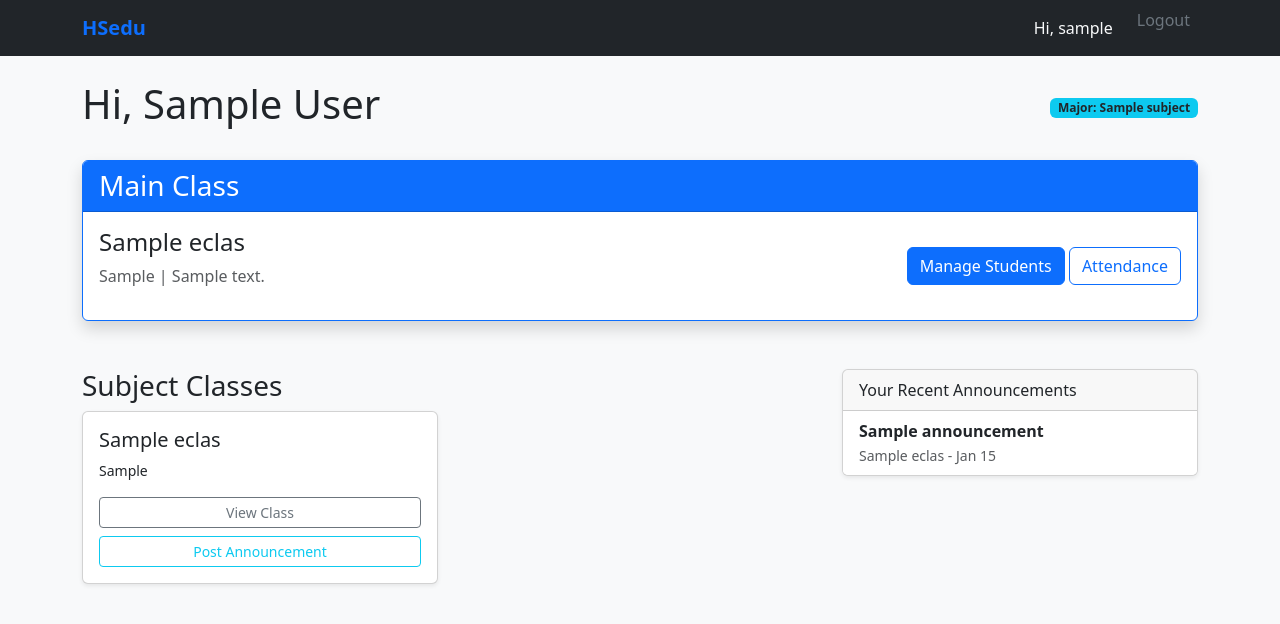
After one commit to DungHandsome/HSedu, a Django app: page /teacher/ in a window 1280 px wide. The commit adds this page. Shown: the top 624 px of the page. Run offline with Django 4.2, Linux system fonts and the light colour scheme; a user stored in the database is signed in; tables that the repository leaves empty hold one stand-in row (values such as "Sample post").

Commit message:
add Teacher Dashboard

```diff
--- a/index/models.py
+++ b/index/models.py
@@ -103,7 +103,7 @@ class Exercise(models.Model):
 class Question(models.Model):
     type = models.BooleanField(default=False, help_text="True = Multiple Choice, False = Short Answer")
     exercise = models.ForeignKey(Exercise, on_delete=models.CASCADE, related_name='questions')
-    questions = models.TextField()
+    description = models.TextField()
     answer = models.CharField(max_length=255)
 
     def __str__(self):
--- a/index/urls.py
+++ b/index/urls.py
@@ -5,6 +5,7 @@ from . import views
 urlpatterns = [
     path('', views.dashboard_dispatch, name='dashboard_dispatch'),
     path('student/', views.student_dashboard, name='student_dashboard'),
+    path('teacher/', views.teacher_dashboard, name='teacher_dashboard'),
     path('signup', views.signup_view, name='signup'),
     path('login', views.CustomLoginView.as_view(), name='login'),
     path('logout', auth_views.LogoutView.as_view(), name='logout'),
--- a/index/views.py
+++ b/index/views.py
@@ -44,15 +44,14 @@ class CustomLoginView(LoginView):
 @login_required
 def dashboard_dispatch(request):
     if request.user.is_teacher:
-        #return redirect('teacher_dashboard')
-        pass
+        return redirect('teacher_dashboard')
     else:
         return redirect('student_dashboard')
 
 @login_required
 def student_dashboard(request):
     if request.user.is_teacher:
-        pass
+        return redirect('teacher_dashboard')
 
     # 1. Get the current user
     student_obj = get_object_or_404(Student, user=request.user)
@@ -71,6 +70,35 @@ def student_dashboard(request):
 
     return render(request, 'student/student_dashboard.html', context)
 
+@login_required
+def teacher_dashboard(request):
+    if not request.user.is_teacher:
+        return redirect('student_dashboard')
+
+    # 1. Get Teacher Profile
+    teacher_profile = get_object_or_404(Teacher, user=request.user)
+
+    # 2. Find the class where they are the "Main Teacher" (Homeroom)
+    # Using the related_name='main_teacher' from EClass model
+    main_class = EClass.objects.filter(main_teacher=teacher_profile).first()
+
+    # 3. Get all classes they teach (Subject Classes)
+    # Using the related_name='teachers' from Teacher.classes field
+    all_taught_classes = teacher_profile.classes.all()
+
+    # 4. Get recent announcements they've posted
+    my_announcements = Announcement.objects.filter(teacher=request.user)[:5]
+
+    context = {
+        'teacher_profile': teacher_profile,
+        'main_class': main_class,
+        'all_taught_classes': all_taught_classes,
+        'my_announcements': my_announcements,
+    }
+
+    return render(request, 'teacher/teacher_dashboard.html', context)
+
+
 # Announcement Upload View (for teachers)
 @login_required
 def create_announcement(request, eclass_id):
@@ -86,7 +114,7 @@ def create_announcement(request, eclass_id):
             announcement.save()
 
             # Manually process the files
-            # 'files' must match the 'name' attribute in your HTML
+            # 'files' must match the 'name' attribute in HTML
             files = request.FILES.getlist('files')
             for f in files:
                 AnnouncementFile.objects.create(
--- a/templates/auth/password-reset-confirm.html
+++ b/templates/auth/password-reset-confirm.html
@@ -1,7 +1,7 @@
 {% extends 'base.html' %}
-
+{% block title %}Reset Password{% endblock %}
 {% block content %}
-<div class="mt-5">
+<div class="container mt-5">
     <div class="row justify-content-center">
         <div class="col-md-6">
             <div class="card shadow">
--- a/templates/auth/password-reset-haveemailed.html
+++ b/templates/auth/password-reset-haveemailed.html
@@ -1,7 +1,7 @@
 {% extends 'base.html' %}
-
+{% block title %}Reset Password{% endblock %}
 {% block content %}
-<div class="mt-5 text-center">
+<div class="container mt-5 text-center">
     <h2>Check your inbox</h2>
     <p>We’ve emailed you instructions for setting your password. You should receive them shortly.</p>
     <p>If you don’t receive an email, please make sure you’ve entered the address you registered with, and check your spam folder.</p>
--- a/templates/auth/password-reset-success.html
+++ b/templates/auth/password-reset-success.html
@@ -1,7 +1,7 @@
 {% extends 'base.html' %}
-
+{% block title %}Reset Password{% endblock %}
 {% block content %}
-<div class="mt-5 text-center">
+<div class="container mt-5 text-center">
     <h2>Password Reset Complete</h2>
     <p>Your new password has been set. You can now log in using your new credentials.</p>
     <a href="{% url 'login' %}" class="btn btn-primary">Go to Login</a>
--- a/templates/auth/password-reset.html
+++ b/templates/auth/password-reset.html
@@ -1,7 +1,7 @@
 {% extends 'base.html' %}
-
+{% block title %}Reset Password{% endblock %}
 {% block content %}
-<div class="mt-5">
+<div class="container mt-5">
     <div class="row justify-content-center">
         <div class="col-md-6">
             <div class="card shadow">
--- a/templates/auth/signup.html
+++ b/templates/auth/signup.html
@@ -7,7 +7,7 @@
     <div class="col-md-6 col-lg-5">
         <div class="card shadow-sm border-0">
             <div class="card-body p-5">
-                <h2 class="text-center mb-4">Join EduStream</h2>
+                <h2 class="text-center mb-4">Join HSedu</h2>
                 <p class="text-muted text-center mb-4">Create your student or teacher account</p>
 
                 <form method="post" novalidate>
--- a/templates/base.html
+++ b/templates/base.html
@@ -30,7 +30,7 @@
         </div>
     </nav>
 
-    <div class="container">
+    <div class="">
         {% if messages %}
             {% for message in messages %}
                 <div class="alert alert-{{ message.tags }}">
--- a/templates/student/student_dashboard.html
+++ b/templates/student/student_dashboard.html
@@ -1,5 +1,5 @@
 {% extends 'base.html' %}
-
+{% block title %}Student Dashboard{% endblock %}
 {% block content %}
 <div class="container">
     <h1>Welcome, {{ user.full_name }}</h1>
--- /dev/null
+++ b/templates/teacher/teacher_dashboard.html
@@ -0,0 +1,74 @@
+{% extends 'base.html' %}
+{% block title %}Teacher Dashboard{% endblock %}
+{% block content %}
+<div class="container mt-4">
+    <div class="d-flex justify-content-between align-items-center mb-4">
+        <h1>Hi, {{user.full_name}}</h1>
+        <span class="badge bg-info text-dark">Major: {{ teacher_profile.major_subject.name }}</span>
+    </div>
+
+    {% if main_class %}
+    <div class="row mb-5">
+        <div class="col-12">
+            <div class="card border-primary shadow">
+                <div class="card-header bg-primary text-white">
+                    <h3 class="mb-0">Main Class</h3>
+                </div>
+                <div class="card-body">
+                    <div class="row align-items-center">
+                        <div class="col-md-8">
+                            <h4>{{ main_class.name }}</h4>
+                            <p class="text-muted">{{ main_class.school_year }} | {{ main_class.description }}</p>
+                        </div>
+                        <div class="col-md-4 text-end">
+                            <a href="#" class="btn btn-primary">Manage Students</a>
+                            <a href="#" class="btn btn-outline-primary">Attendance</a>
+                        </div>
+                    </div>
+                </div>
+            </div>
+        </div>
+    </div>
+    {% endif %}
+
+    <div class="row">
+        <div class="col-md-8">
+            <h3>Subject Classes</h3>
+            <div class="row row-cols-1 row-cols-md-2 g-4">
+                {% for eclass in all_taught_classes %}
+                    <div class="col">
+                        <div class="card h-100 shadow-sm">
+                            <div class="card-body">
+                                <h5 class="card-title">{{ eclass.name }}</h5>
+                                <p class="card-text small">{{ eclass.school_year }}</p>
+                                <div class="d-grid gap-2">
+                                    <a href="#" class="btn btn-sm btn-outline-secondary">View Class</a>
+                                    <a href="#" class="btn btn-sm btn-outline-info">Post Announcement</a>
+                                </div>
+                            </div>
+                        </div>
+                    </div>
+                {% empty %}
+                    <p>You are not assigned to any classes yet.</p>
+                {% endfor %}
+            </div>
+        </div>
+
+        <div class="col-md-4">
+            <div class="card shadow-sm">
+                <div class="card-header">Your Recent Announcements</div>
+                <ul class="list-group list-group-flush">
+                    {% for ann in my_announcements %}
+                        <li class="list-group-item">
+                            <strong>{{ ann.title }}</strong><br>
+                            <small class="text-muted">{{ ann.eclass.name }} - {{ ann.created_at|date:"M d" }}</small>
+                        </li>
+                    {% empty %}
+                        <li class="list-group-item">No recent posts.</li>
+                    {% endfor %}
+                </ul>
+            </div>
+        </div>
+    </div>
+</div>
+{% endblock %}
```
Also changed, not shown: index/migrations/0007_rename_questions_question_description.py (added).
